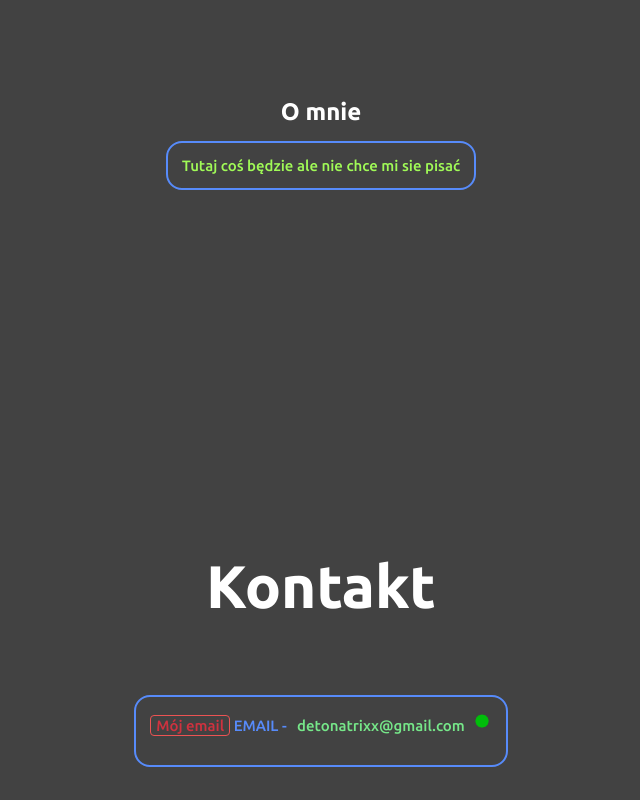
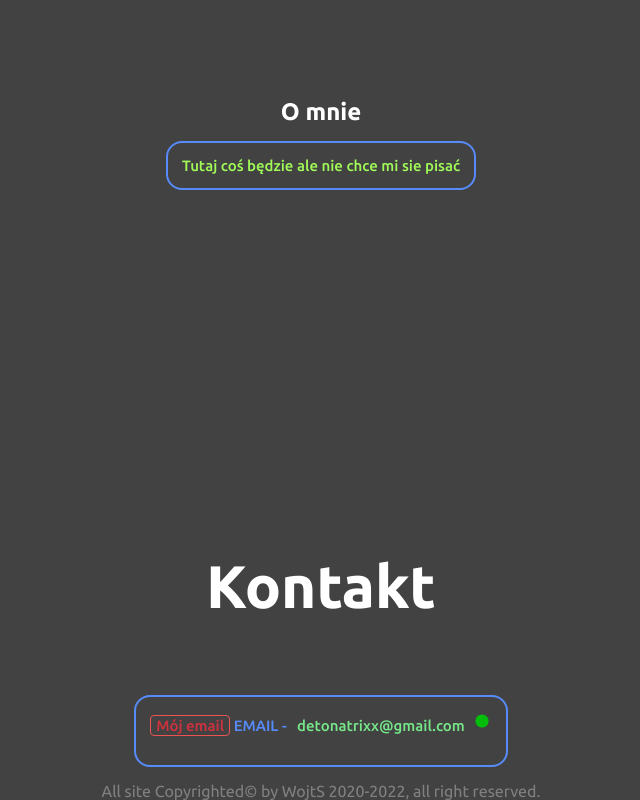
Before and after one commit to Wojtsik/webserver, a plain HTML site: page index.html in a window 1280 px wide. Shown: the part 1049-1849 px from the top of the page, without its empty margins (319-959 px from the left). Drawn offline with nearby package versions, Linux system fonts and the light colour scheme; a script that the page names is missing.

Commit message:
Add files via upload

```diff
--- a/index.html
+++ b/index.html
@@ -69,6 +69,14 @@
   </div>
 </section>
 
+<section id="footer">
+  <div class="inner-width">
+    <div style="color: grey;">
+     <p><center>All site Copyrighted© by WojtS 2020-2022, all right reserved.</center></p>
+    </div>
+  </div>
+</section>
+
 
 </script>
 </body>
```
